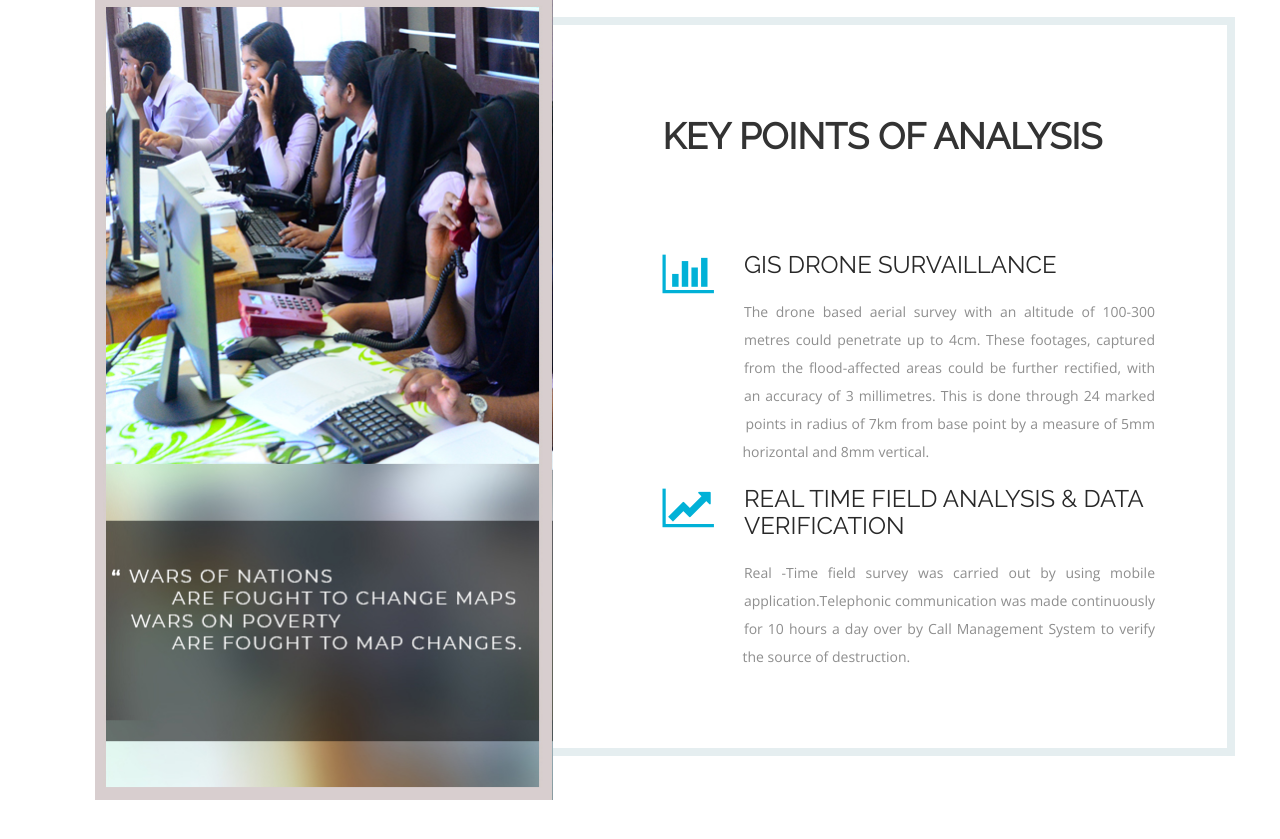
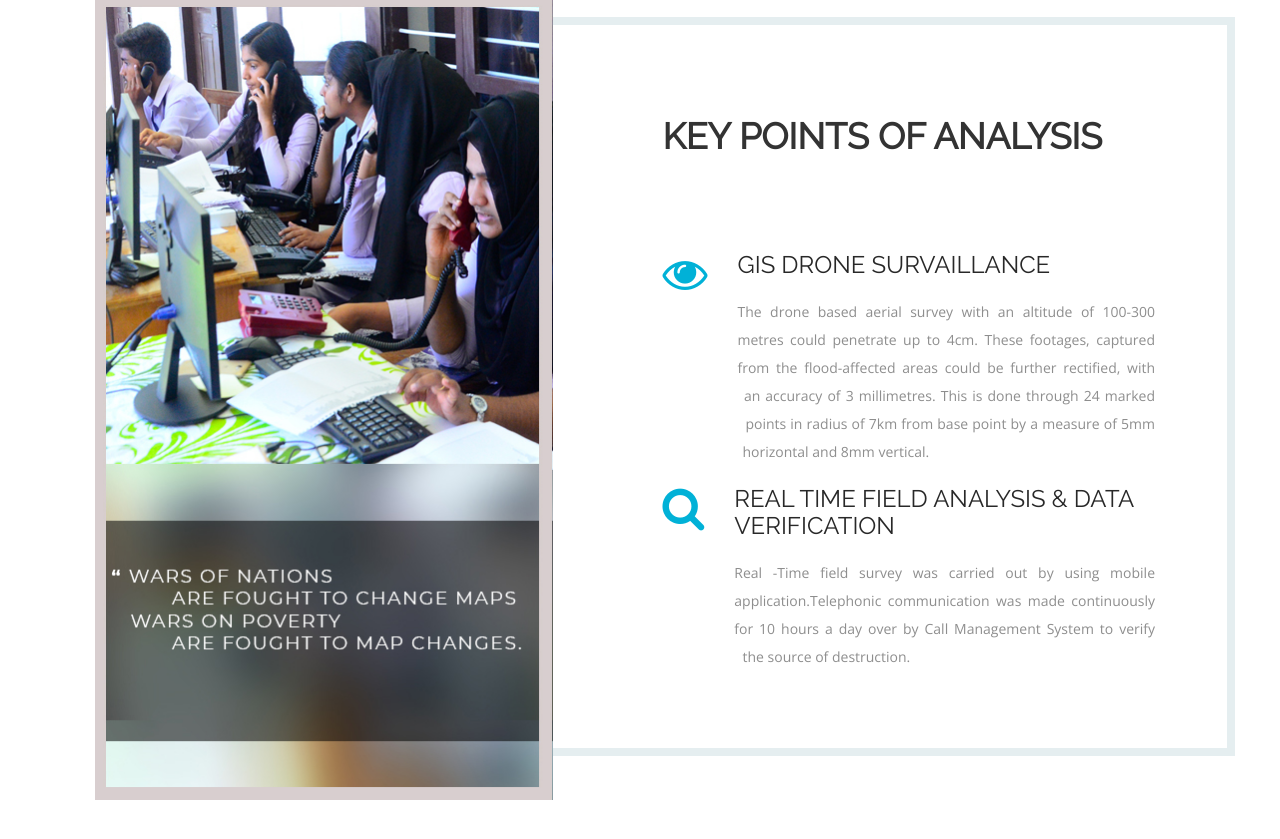
Before and after one commit to Deepak-497/FDI-ponnani, a plain HTML site: page index.html in a window 1280 px wide. Shown: the part 961-1800 px from the top of the page. Drawn offline with nearby package versions, Linux system fonts and the light colour scheme; some packages are replaced by stand-ins of ours.

Commit message:
Add files via upload

```diff
--- a/css/style.css
+++ b/css/style.css
@@ -444,7 +444,7 @@ textarea:focus {
 }
 
 #about .about-right-boot:before {
-	content: "\f080";
+	content: "\f06e";
 	font-family: 'FontAwesome';
 	font-size: 45px;
 	padding: 65px 30px 0 0;
@@ -476,7 +476,7 @@ textarea:focus {
 }
 
 #about .about-right-best:before {
-	content: "\f201";
+	content: "\f002";
 	font-family: 'FontAwesome';
 	font-size: 45px;
 	padding: 65px 30px 0 0;
```
